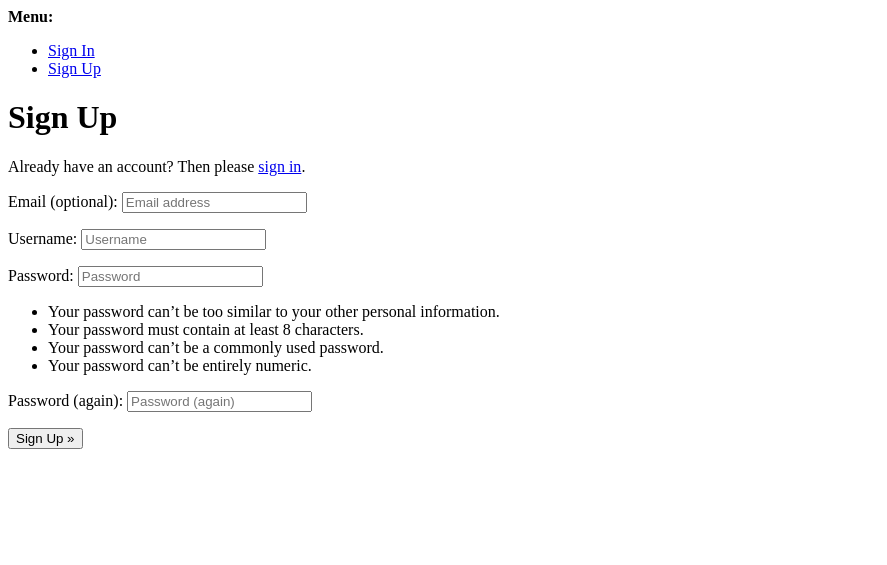
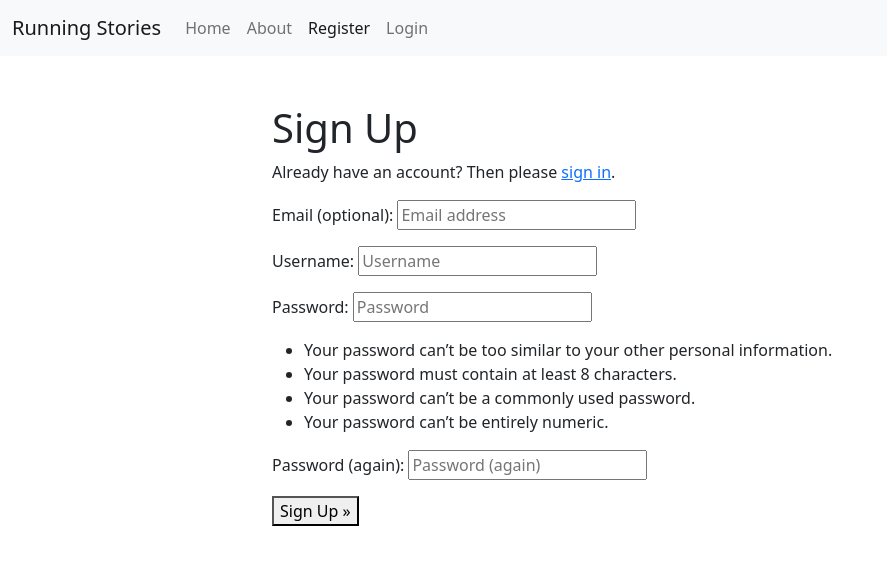
Before and after one commit to SofiaNords/running-stories, a Django app: page /accounts/signup/ in a window 1280 px wide. Shown: the top 565 px of the page, without its empty margins (0-887 px from the left). Run offline with Django 4.2, Linux system fonts and the light colour scheme.

Commit message:
Style Log out and Sing up page

```diff
--- a/templates/account/signup.html
+++ b/templates/account/signup.html
@@ -1,13 +1,17 @@
-{% extends "account/base.html" %}
+{% extends "base.html" %}
 
 {% load i18n %}
 
 {% block head_title %}{% trans "Signup" %}{% endblock head_title %}
 
 {% block content %}
+<div class="container">
+  <div class="row">
+    <div class="col-md-8 mt-5 offset-md-2">
       <h1>{% trans "Sign Up" %}</h1>
 
-<p>{% blocktrans %}Already have an account? Then please <a href="{{ login_url }}">sign in</a>.{% endblocktrans %}</p>
+      <p>{% blocktrans %}Already have an account? Then please <a href="{{ login_url }}">sign in</a>.{% endblocktrans %}
+      </p>
 
       <form class="signup" id="signup_form" method="post" action="{% url 'account_signup' %}">
         {% csrf_token %}
@@ -17,5 +21,7 @@
         {% endif %}
         <button type="submit">{% trans "Sign Up" %} &raquo;</button>
       </form>
-
+    </div>
+  </div>
+</div>
 {% endblock content %}
```
Also changed, not shown: templates/account/logout.html (+9 -2 lines). Lines whose indentation alone changed are shown as unchanged.
